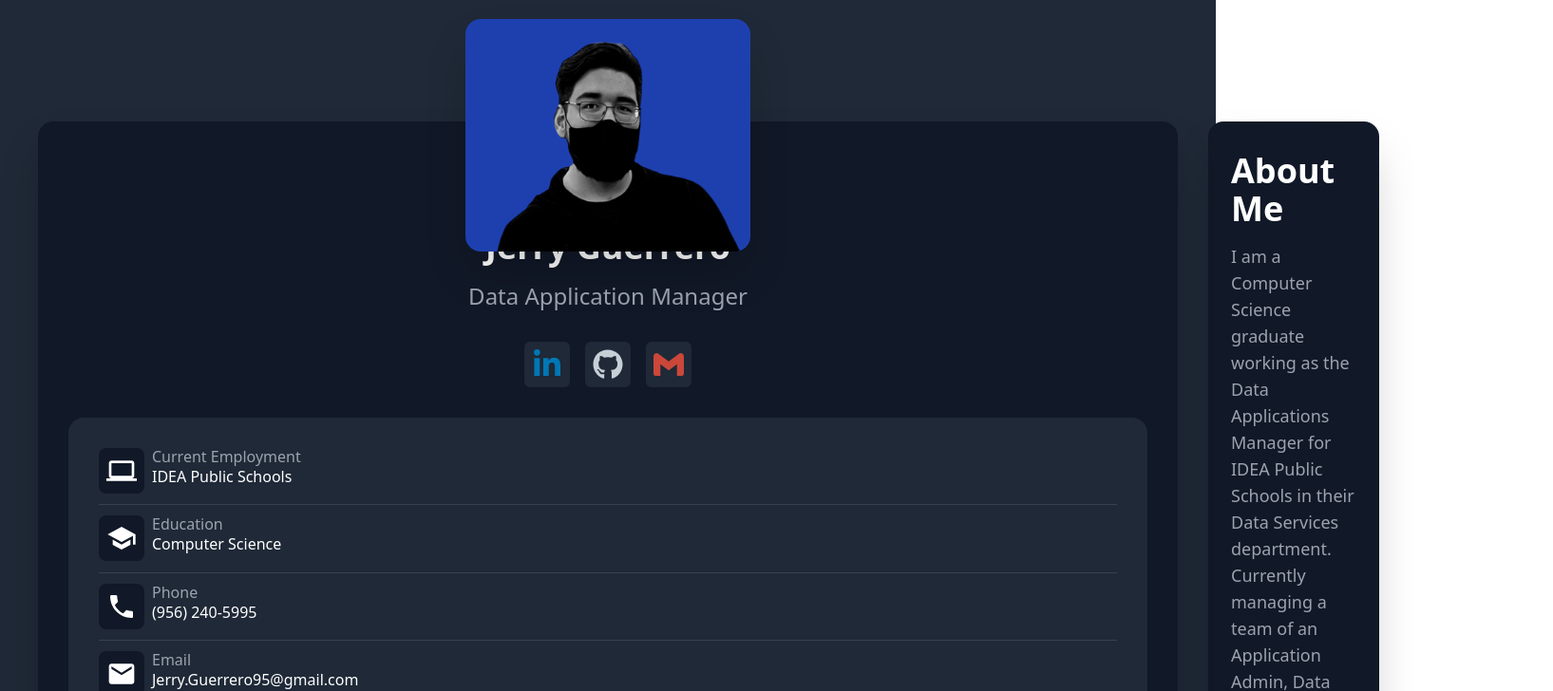
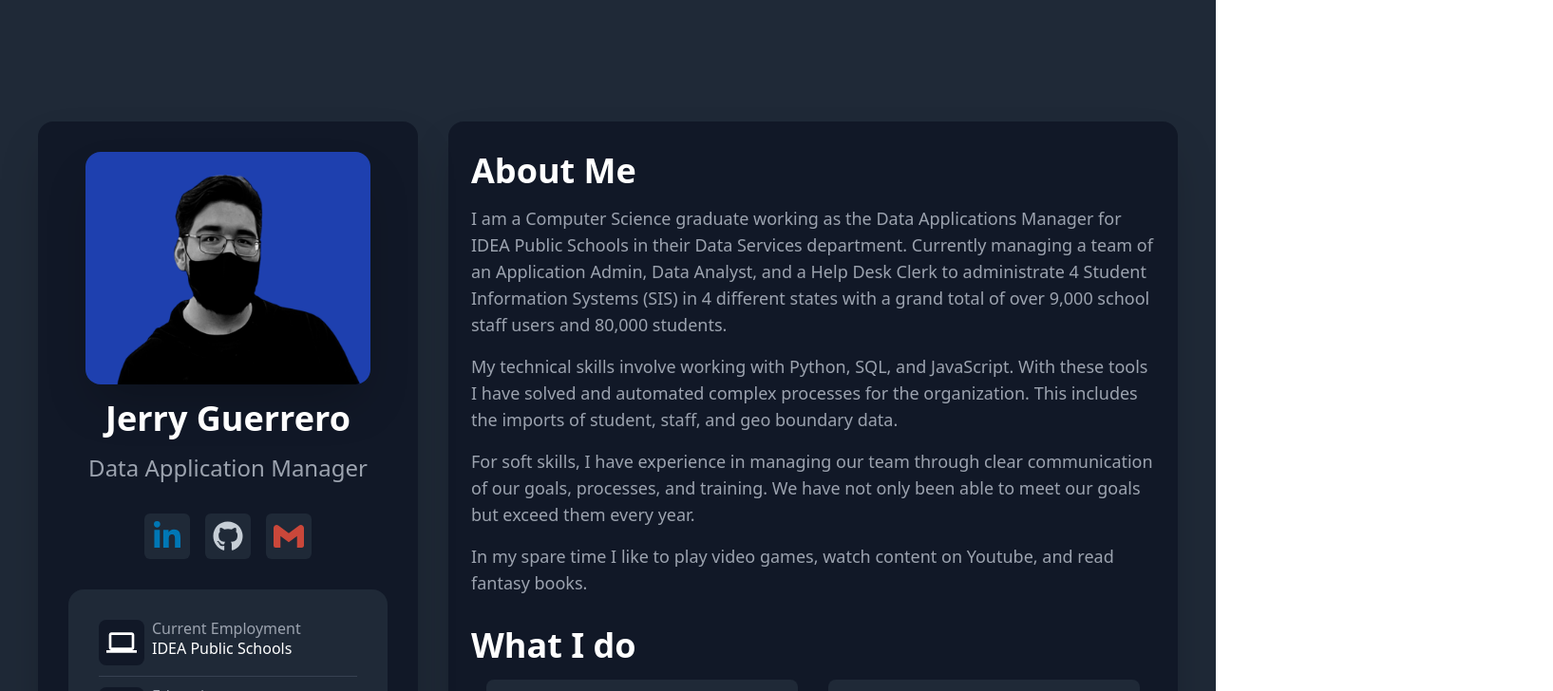
Before and after one commit to Durzo95/jerry-guerrero-portfolio, a Next.js app: page / in a window 1280 px wide. Shown: the top 728 px of the page at 95% size, 1635 px wide, since content can reach past the window. Built offline with nearby package versions, Linux system fonts and the light colour scheme.

Commit message:
Removed overflow of profile picture to keep it simple

```diff
--- a/components/Profile.tsx
+++ b/components/Profile.tsx
@@ -7,10 +7,9 @@ import ProfilePhoto from "./ProfilePhoto";
 
 export default function Profile() {
   return (
-    <div className="lg:w-1/3 lg:max-w-md min-w-full h-max p-8 bg-gray-900 rounded-2xl shadow-2xl text-white relative">
+    <div className="lg:w-1/3 lg:max-w-md h-max p-8 bg-gray-900 rounded-2xl shadow-2xl text-white relative">
       {/* Profile image */}
       <ProfilePhoto />
-      <div className="lg:mb-20 mb-8" />
       {/* Profile Title */}
       <ProfileTitle />
       {/* The social media links */}
--- a/components/ProfilePhoto.tsx
+++ b/components/ProfilePhoto.tsx
@@ -2,7 +2,7 @@ import Image from "next/image";
 
 export default function ProfilePhoto() {
   return (
-    <div className="flex justify-center lg:absolute lg:left-[50%] lg:transform lg:translate-x-[-50%] lg:mt-[-140px]">
+    <div className="flex justify-center mb-4">
       <Image
         src="/Headshot.png"
         alt="Jerry Guerrero"
```
